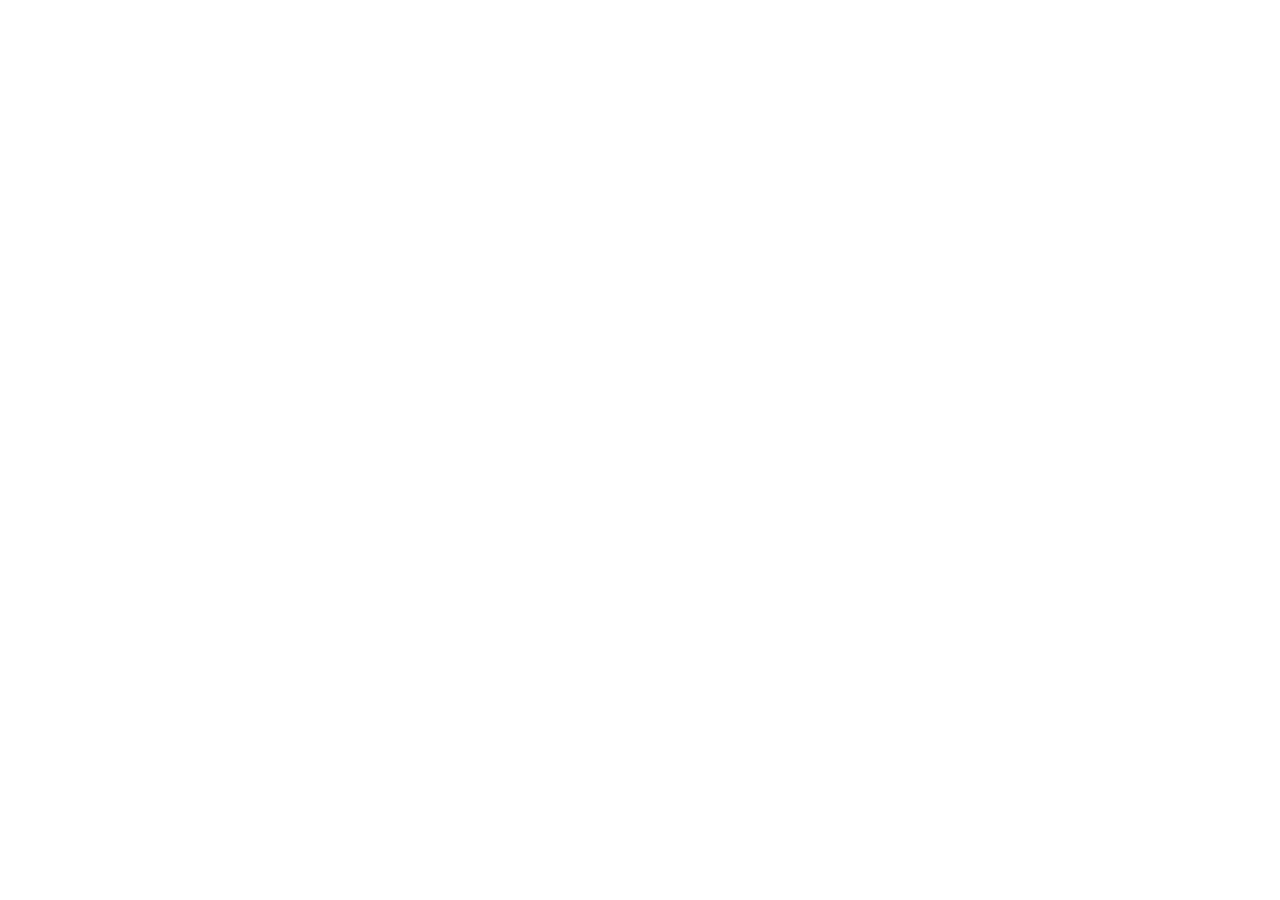
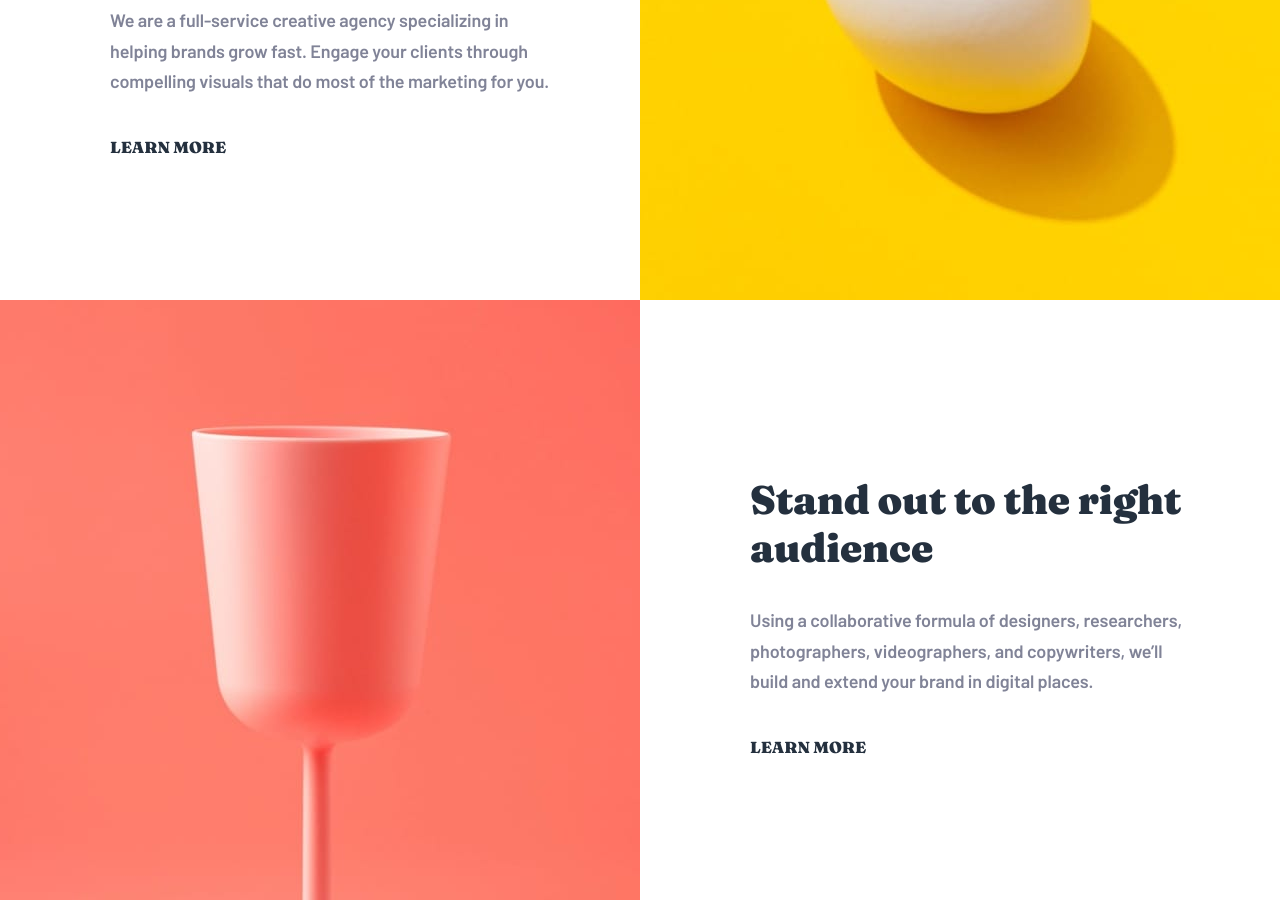
Before and after one commit to valentinaotocan/Sunnyside-Landing-Page, a Next.js app: page / in a window 1280 px wide. Shown: the part 1100-2000 px from the top of the page. Before the commit the page ends 800 px from the top, so only its background shows below. Built offline with nearby package versions, Linux system fonts and the light colour scheme.

Commit message:
Add transform_audience

```diff
--- /dev/null
+++ b/components/transform-audience/Transform_audience.jsx
@@ -0,0 +1,61 @@
+import Link from "next/link";
+import Image from 'next/image'
+import styles from './Transform_audience.module.css'
+
+export default function Transform() {
+  return (
+    <>
+      <section className={styles.section}>
+        <div className={styles.text}>
+          <div className={styles.text_width}>
+            <h2 className={styles.heading}>Transform your brand</h2>
+            <p className={styles.paragraph}>
+              We are a full-service creative agency specializing in helping
+              brands grow fast. Engage your clients through compelling visuals
+              that do most of the marketing for you.
+            </p>
+            <Link href="#">
+              <a className={styles.link_1}>Learn more</a>
+            </Link>
+          </div>
+        </div>
+
+        <div className={styles.image_wrapper}>
+          <Image
+            src="/assets/images/image-transform.jpg"
+            layout="fill"
+            objectFit="cover"
+            objectPosition="center 15%"
+            alt="Egg"
+            priority
+          />
+        </div>
+      </section>
+
+      <section className={styles.section}>
+        <div className={styles.image_wrapper}>
+          <Image
+            src="/assets/images/image-stand-out.jpg"
+            layout="fill"
+            objectFit="cover"
+            alt="Stand-out"
+          />
+        </div>
+
+        <div className={styles.text}>
+          <div className={styles.text_width}>
+            <h2 className={styles.heading}>Stand out to the right audience</h2>
+            <p className={styles.paragraph}>
+              Using a collaborative formula of designers, researchers,
+              photographers, videographers, and copywriters, we’ll build and
+              extend your brand in digital places.
+            </p>
+            <Link href="#">
+              <a className={styles.link_2}>Learn more</a>
+            </Link>
+          </div>
+        </div>
+      </section>
+    </>
+  );
+}
--- /dev/null
+++ b/components/transform-audience/Transform_audience.module.css
@@ -0,0 +1,90 @@
+.section {
+  display: flex;
+  width: 100%;
+  height: 600px;
+}
+
+.text {
+  width: 50%;
+  display: flex;
+  flex-direction: column;
+  justify-content: center;
+  padding-left: 8.6%;
+  padding-right: 7%;
+}
+
+.text_width {
+  max-width: 445px;
+}
+
+.image_wrapper {
+  width: 50%;
+  position: relative;
+}
+
+.heading {
+  font-family: var(--fraunces);
+  font-weight: 900;
+  font-size: 2.5rem;
+  line-height: 1.2;
+  letter-spacing: -0.29px;
+  color: #24303e;
+}
+
+.paragraph {
+  font-weight: 600;
+  font-size: 1.125rem;
+  line-height: 1.7;
+  letter-spacing: -0.13px;
+  color: #808397;
+  margin: 0;
+  padding-bottom: 40px;
+}
+
+.link_1 {
+  color: #24303e;
+  text-transform: uppercase;
+  font-family: var(--fraunces);
+  font-weight: 900;
+  font-size: 0.938;
+  position: relative;
+}
+
+.link_1::after {
+  border-radius: 28px;
+  border-bottom: 7px solid #fad400;
+  content: "";
+  position: absolute;
+  right: 100%;
+  bottom: 1px;
+  left: 0;
+  z-index: -1;
+}
+
+.link_1:hover::after {
+  right: 0;
+}
+
+.link_2 {
+  color: #24303e;
+  text-transform: uppercase;
+  font-family: var(--fraunces);
+  font-weight: 900;
+  font-size: 0.938;
+  position: relative;
+}
+
+.link_2::after {
+  border-radius: 28px;
+  border-bottom: 7px solid #FE7766;
+  content: "";
+  position: absolute;
+  right: 100%;
+  bottom: 1px;
+  left: 0;
+  z-index: -1;
+}
+
+.link_2:hover::after {
+  right: 0;
+}
--- a/pages/index.js
+++ b/pages/index.js
@@ -2,6 +2,7 @@
 import Image from 'next/image'
 import styles from '../styles/Home.module.css'
 import Navbar from '../components/navbar/Navbar'
+import Transform_audience from '../components/transform-audience/Transform_audience'
 
 export default function Home() {
   return (
@@ -10,9 +11,15 @@
         <Navbar />
         <h1 className={styles.title}>We are creatives</h1>
         <div className={styles.arrow_down}>
-          <Image src='/assets/icons/icon-arrow-down.svg' alt='arrow-down' width={30} height={107} />
+          <Image
+            src="/assets/icons/icon-arrow-down.svg"
+            alt="arrow-down"
+            width={30}
+            height={107}
+          />
         </div>
       </div>
+      <Transform_audience />
     </div>
   );
 }
--- a/styles/globals.css
+++ b/styles/globals.css
@@ -4,9 +4,6 @@
   /* font-family */
   --barlow: "Barlow", sans-serif;
   --fraunces: "Fraunces", serif;
-
-  /* color */
-  --very-dark-blue-color: #24303E;
 }
 
 html,
```
